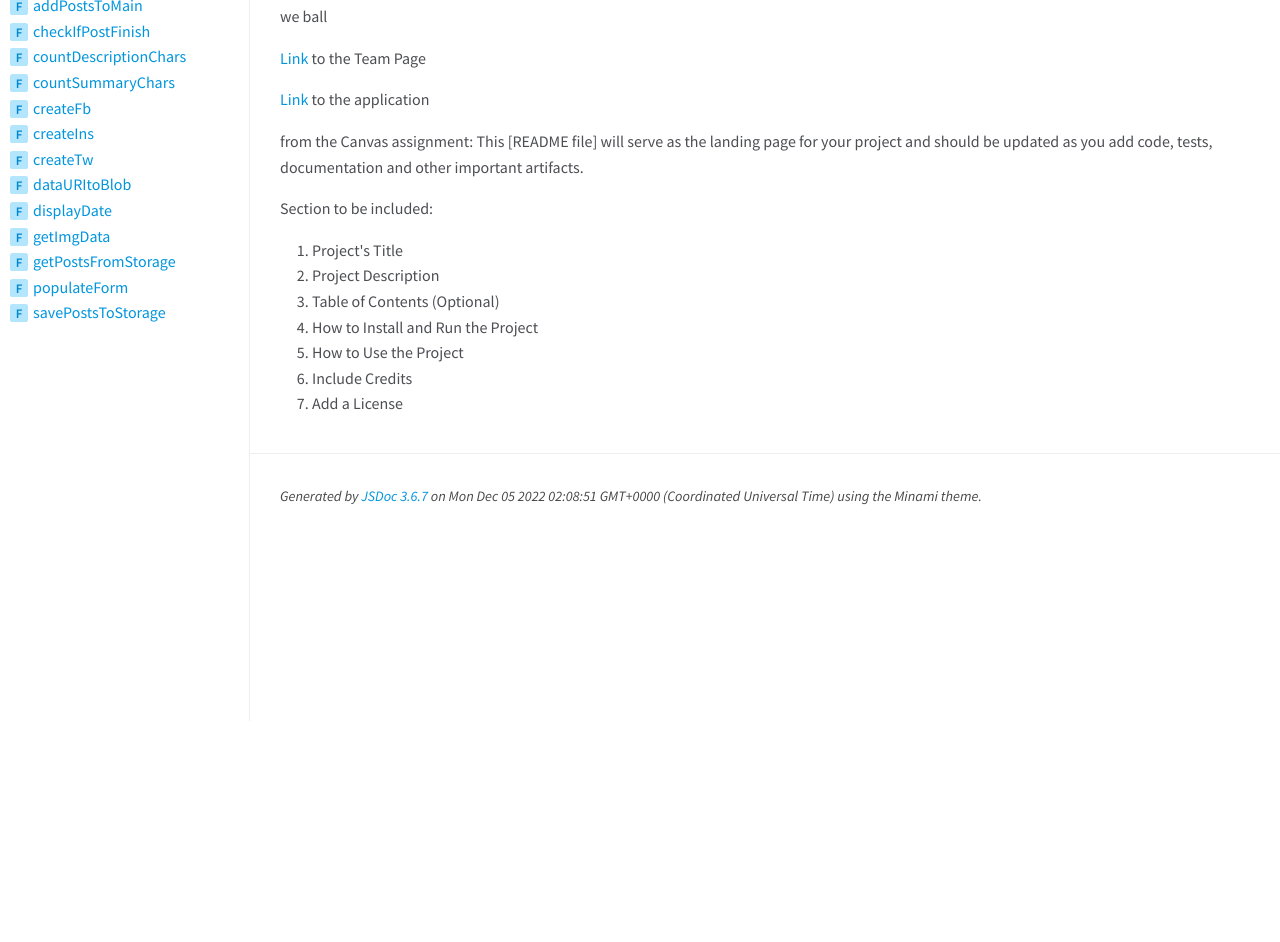
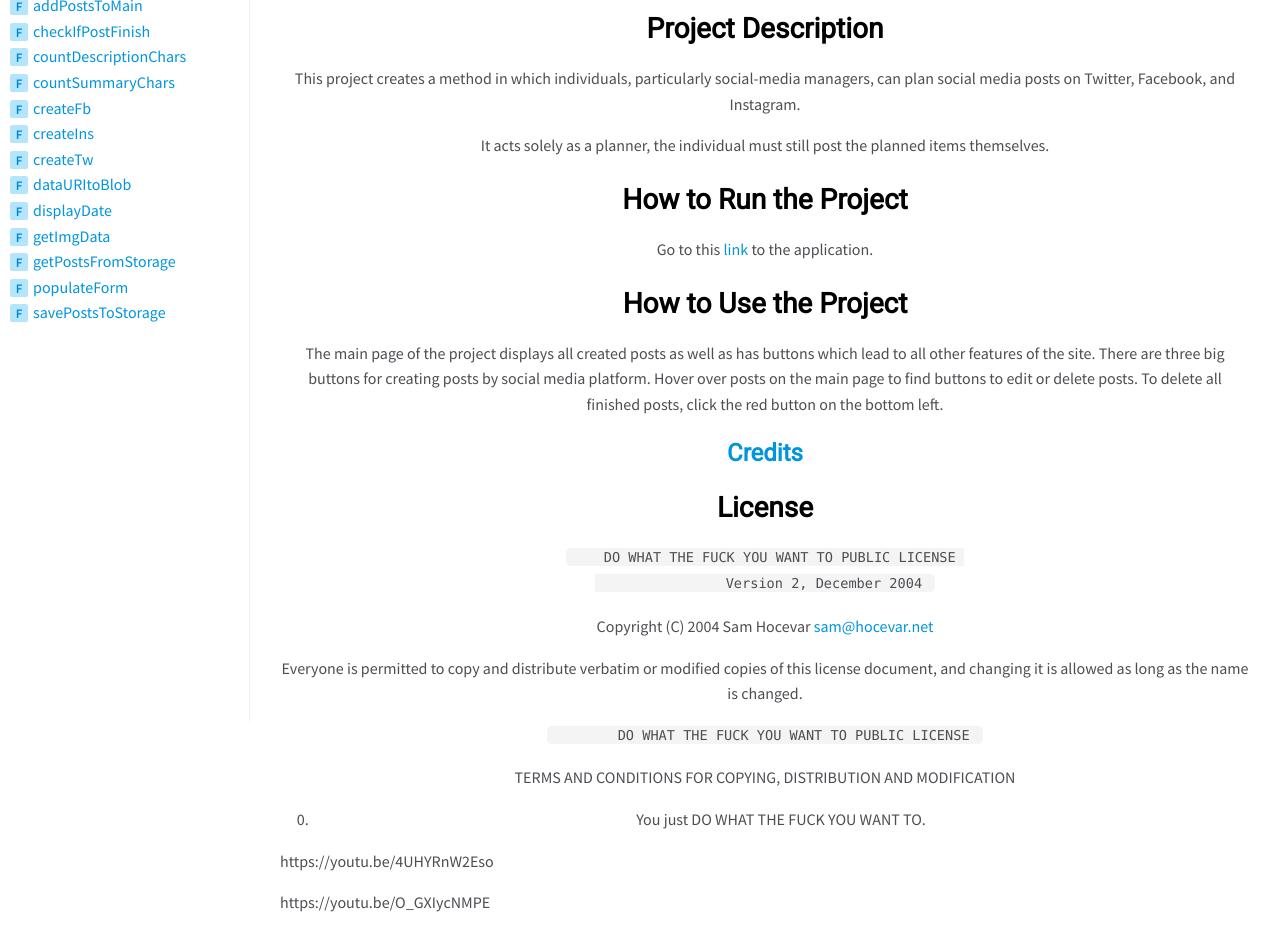
Before and after one commit to cse110-fa22-group10/cse110-fa22-group10, a website: page docs/index.html in a window 1280 px wide. Shown: the part 79-1021 px from the top of the page. Before the commit the page ends 800 px from the top, so only its background shows below. Drawn offline with nearby package versions, Linux system fonts and the light colour scheme.

Commit message:
Updating the Documentation

```diff
--- a/docs/index.html
+++ b/docs/index.html
@@ -48,22 +48,35 @@
 
 
     <section class="readme">
-        <article><h1>cse110-fa22-group10</h1>
-<p>we ball</p>
-<p><a href="admin/team.md">Link</a> to the Team Page</p>
-<p><a href="https://cse110-fa22-group10.github.io/cse110-fa22-group10/scheduler/index.html">Link</a> to the application</p>
-<p>from the Canvas assignment:
-This [README file] will serve as the landing page for your project and should be updated as you add code, tests, documentation and other important artifacts.</p>
-<p>Section to be included:</p>
-<ol>
-<li>Project's Title</li>
-<li>Project Description</li>
-<li>Table of Contents (Optional)</li>
-<li>How to Install and Run the Project</li>
-<li>How to Use the Project</li>
-<li>Include Credits</li>
-<li>Add a License</li>
-</ol></article>
+        <article><div align="center">
+<h1>Multi-Platform Post Scheduler</h1>
+<h2>Project Description</h2>
+<span style="font-size: 16px">
+<p>This project creates a method in which individuals, particularly social-media managers, can plan social media posts on Twitter, Facebook, and Instagram.</p>
+<p>It acts solely as a planner, the individual must still post the planned items themselves.
+</span></p>
+<h2>How to Run the Project</h2>
+<p>Go to this <a href="https://cse110-fa22-group10.github.io/cse110-fa22-group10/scheduler/index.html">link</a> to the application.</p>
+<h2>How to Use the Project</h2>
+<p>The main page of the project displays all created posts as well as has buttons which lead to all other features of the site. There are three big buttons for creating posts by social media platform. Hover over posts on the main page to find buttons to edit or delete posts. To delete all finished posts, click the red button on the bottom left.</p>
+<h3><a href="https://github.com/cse110-fa22-group10/cse110-fa22-group10/blob/main/admin/team.md">Credits</a></h3>
+<h2>License</h2>
+<pre><code>    DO WHAT THE FUCK YOU WANT TO PUBLIC LICENSE
+                Version 2, December 2004
+</code></pre>
+<p>Copyright (C) 2004 Sam Hocevar <a href="mailto:sam@hocevar.net">sam@hocevar.net</a></p>
+<p>Everyone is permitted to copy and distribute verbatim or modified
+copies of this license document, and changing it is allowed as long
+as the name is changed.</p>
+<pre><code>        DO WHAT THE FUCK YOU WANT TO PUBLIC LICENSE
+</code></pre>
+<p>TERMS AND CONDITIONS FOR COPYING, DISTRIBUTION AND MODIFICATION</p>
+<ol start="0">
+<li>You just DO WHAT THE FUCK YOU WANT TO.</li>
+</ol>
+</div>
+<p>https://youtu.be/4UHYRnW2Eso</p>
+<p>https://youtu.be/O_GXIycNMPE</p></article>
     </section>
 
 
@@ -76,7 +89,7 @@ This [README file] will serve as the landing page for your project and should be
 <br class="clear">
 
 <footer>
-    Generated by <a href="https://github.com/jsdoc3/jsdoc">JSDoc 3.6.7</a> on Mon Dec 05 2022 02:08:51 GMT+0000 (Coordinated Universal Time) using the Minami theme.
+    Generated by <a href="https://github.com/jsdoc3/jsdoc">JSDoc 3.6.7</a> on Sat Dec 10 2022 23:22:50 GMT+0000 (Coordinated Universal Time) using the Minami theme.
 </footer>
 
 <script>prettyPrint();</script>
```
Also changed, not shown: docs/create_post_createFb.js.html (+1 -1 lines), docs/create_post_createIns.js.html (+1 -1 lines), docs/create_post_createTw.js.html (+1 -1 lines), docs/edit_post_editPosts.js.html (+1 -1 lines), docs/global.html (+1 -1 lines), docs/index.js.html (+1 -1 lines), docs/post.js.html (+1 -1 lines).
